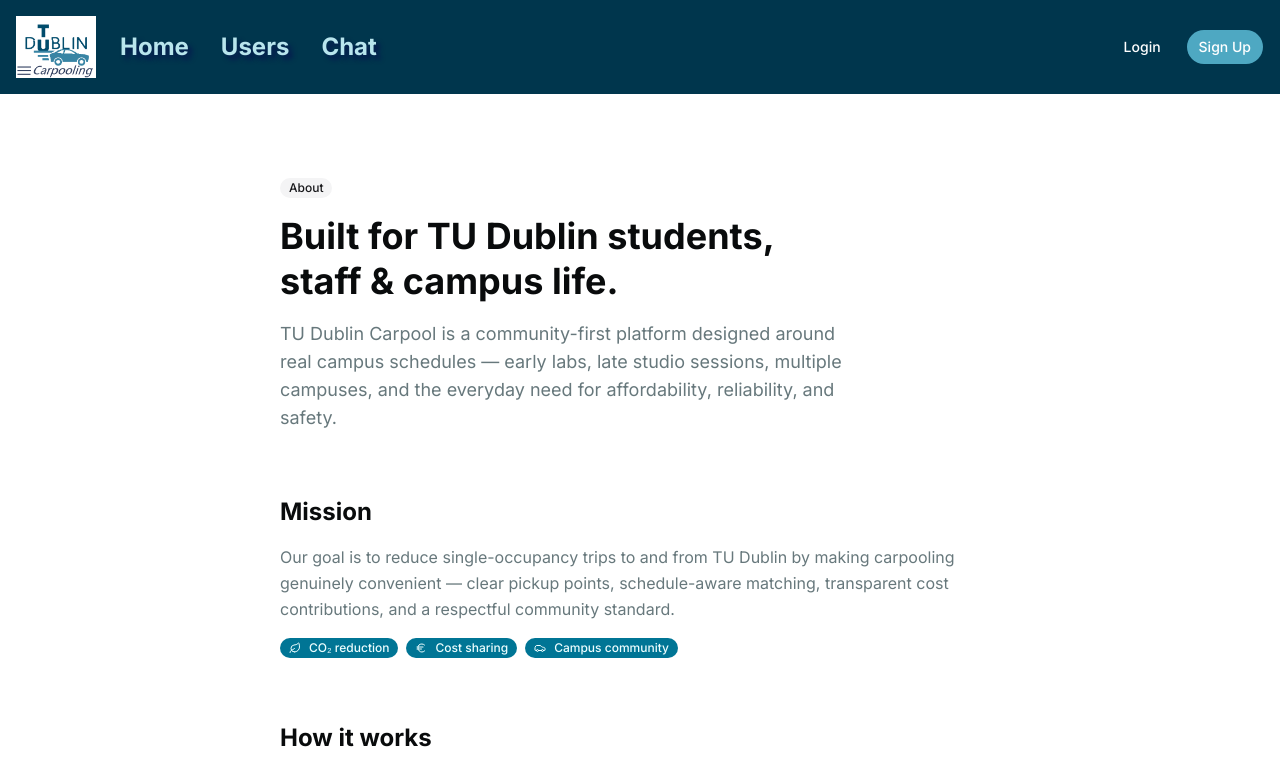
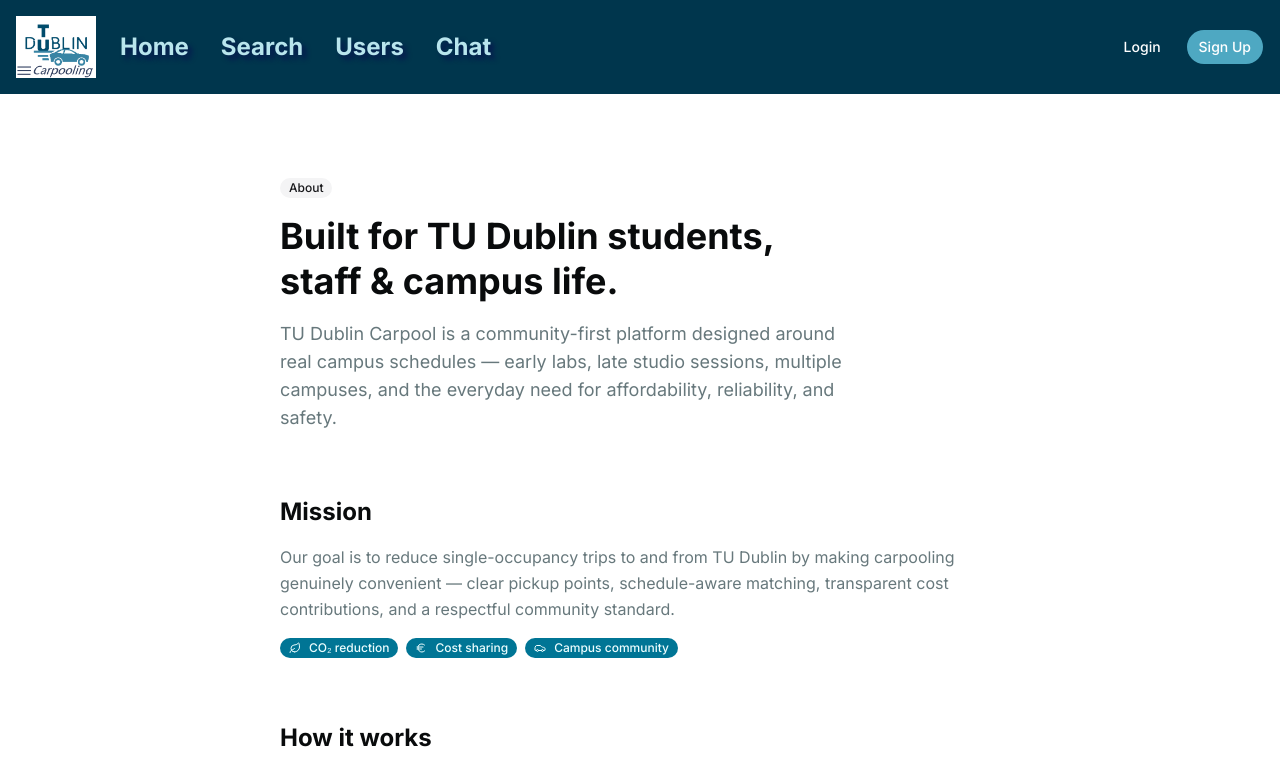
Before and after one commit to finkelEDU/tudublin-carpooling-app, a Next.js app: page /about in a window 1280 px wide. Shown: the top 780 px of the page. Built offline with nearby package versions, Linux system fonts and the light colour scheme; no server answers.

Commit message:
search bar back in navbar

```diff
--- a/src/components/layout/Navbar.jsx
+++ b/src/components/layout/Navbar.jsx
@@ -16,6 +16,7 @@
           </Link>
           <nav className="hidden md:flex items-center gap-4">
             <Link className="nav-link" href="/">Home</Link>
+            <Link className="nav-link" href="/search">Search</Link>
             <Link className="nav-link" href="/users">Users</Link>
             <Link className="nav-link" href="/chat">Chat</Link>
           </nav>
```
